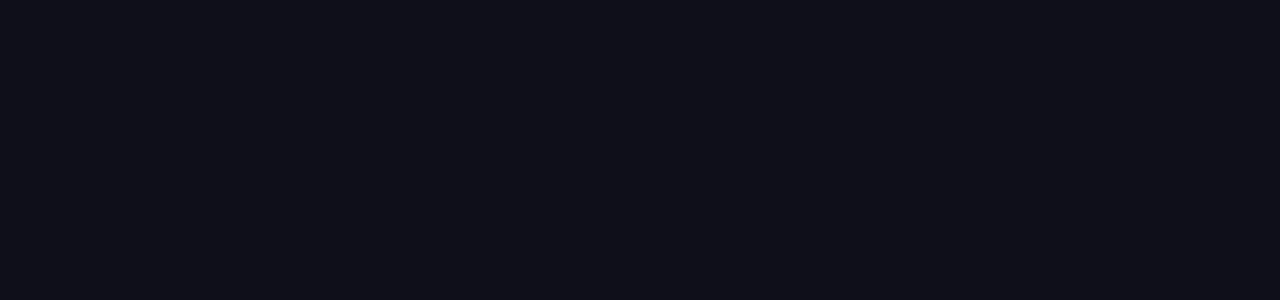
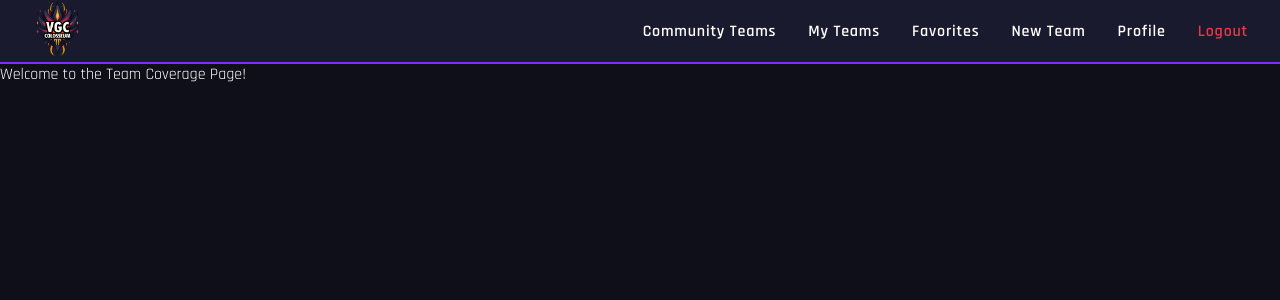
Before and after one commit to EricMartinez007/vgc-colosseum, a React (Vite) app: page /teamcoverage/1 in a window 1280 px wide. Shown: the top 300 px of the page. Built offline with nearby package versions, Linux system fonts and the light colour scheme; sample sign-in values are in the browser's storage.

Commit message:
Starting Team Coverage Page

```diff
--- /dev/null
+++ b/src/components/teamCoverage/TeamCoverage.jsx
@@ -0,0 +1,5 @@
+export const TeamCoverage = () => {
+    return (
+        <>Welcome to the Team Coverage Page!</>
+    )
+}
--- a/src/components/views/ApplicationViews.jsx
+++ b/src/components/views/ApplicationViews.jsx
@@ -13,6 +13,7 @@
 import { EditProfile } from "../editProfile/EditProfile"
 import { AddPokemon } from "../addPokemon/AddPokemon"
 import { NavBar } from "../nav/NavBar"
+import { TeamCoverage } from "../teamCoverage/TeamCoverage"
 
 
 export const ApplicationViews = () => {
@@ -45,6 +46,7 @@
                 <Route path="addpokemon/:teamId" element={<AddPokemon currentUser={currentUser} />} />
                 <Route path="profile" element={<Profile currentUser={currentUser} />} />
                 <Route path="editprofile"element={<EditProfile currentUser={currentUser} />} />
+                <Route path="teamcoverage/:teamId" element={<TeamCoverage currentUser={currentUser} />} />
             </Route>
         </Routes>
     )
```
Also changed, not shown: src/components/teamCoverage/TeamCoverage.css (added).
